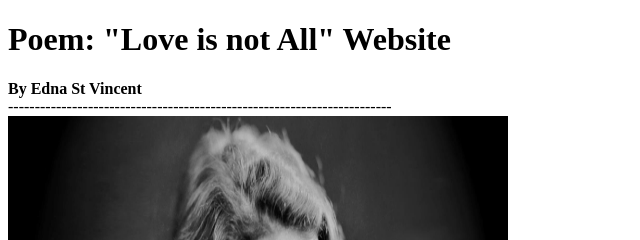
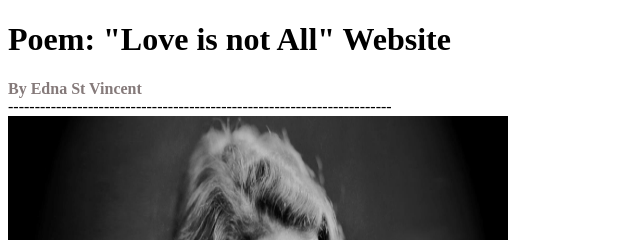
Before and after one commit to aim-ly2025/Poem-Lyrics, a plain HTML site: page index.html in a window 1280 px wide. Shown: the top 240 px of the page, 0-640 px from the left. Drawn offline with Linux system fonts and the light colour scheme.

Commit message:
Update index.html

```diff
--- a/index.html
+++ b/index.html
@@ -24,7 +24,7 @@
 </head>
 <body>
     <h1> Poem: "Love is not All" Website</h1>
-    <strong> By Edna St Vincent</strong>
+    <strong style="color:rgb(133, 122, 122)"> By Edna St Vincent</strong>
     <br>------------------------------------------------------------------------</br>
 
     <img src="Y1heEBu-asset-mezzanine-16x9-apHfHWI (1).jpg" target ="blank" alt="Girl in a jacket" width="500" height="500">
@@ -123,5 +123,8 @@
         <br> </br>
         It well may be. I do not think I would.
 </p>
+
+<br> </br>
+<strong style="color:rgb(133, 122, 122)""> Website created by Mia Ly</strong>
 </body>
 </html>
```
